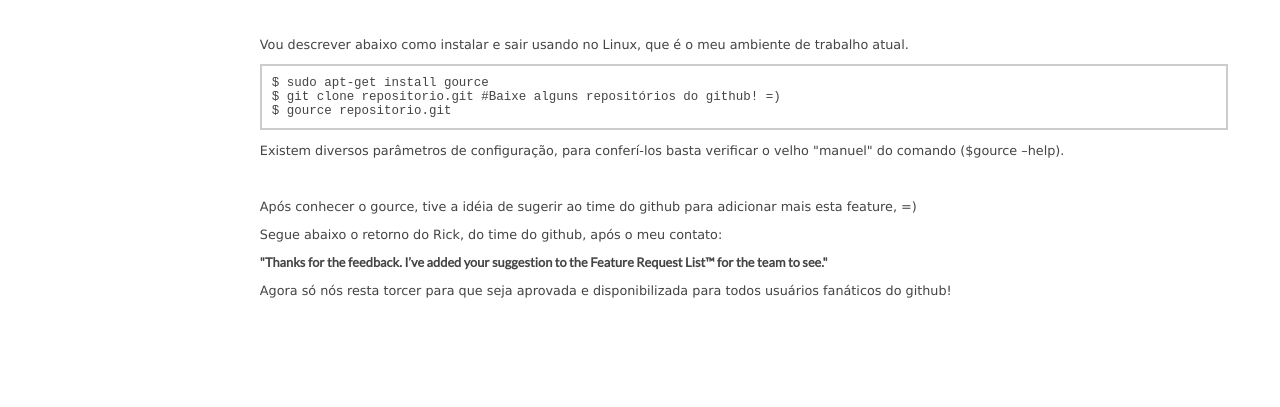
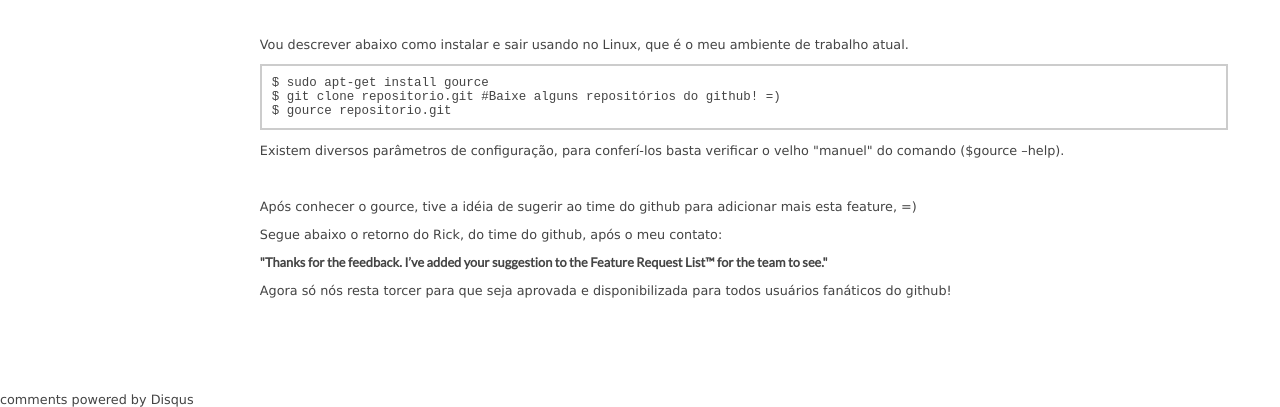
Before and after one commit to rgarbin/rgarbin.github.com, a Jekyll site: the page built from _posts/2012-07-24-gource-uma-nova-forma-de-visualizar-seus-repositorios.html, in a window 1280 px wide, cut to the strip 603-1010 px from the top of the page. Built offline with Jekyll 4.4.1, drawn with Linux system fonts in a browser that asks for light colours; comment, search, counter and statistics services are not loaded; before the commit the page ends 944 px from its top, so only the background shows below that.

Commit message:
add disqus for comments

```diff
--- /dev/null
+++ b/_layouts/post.html
@@ -0,0 +1,85 @@
+<html lang="en">
+<head>
+<meta charset="utf-8" />
+<!-- viewport meta to reset iPhone inital scale -->
+<meta name="viewport" content="width=device-width, initial-scale=1.0">
+<title>{{ site.title }} - {{ page.title }}</title>
+<meta content="{{ site.keywords }}" name="keywords">
+<meta content="{{ site.description }}" name="description">
+
+<link rel="stylesheet" href="http://fonts.googleapis.com/css?family=Lato">
+<link rel="stylesheet" media="screen" href="/assets/css/master.css"/>
+<link rel="stylesheet" media="screen" href="/assets/css/syntax.css"/>
+
+</head>
+<body>
+<section>
+  <header>
+    <div class="container">
+      <h1><span>rafael</span> garbin</h1>
+      <nav id="menu">
+        <ul>
+          <li><a href="/" alt="home">home</a></li>
+          <li><a href="/blog/" alt="Artigos">blog</a></li>
+          <li><a href="/references/" alt="Referencias">Recomendações</a></li>
+          <li><a href="/contact/" alt="contatos">contatos</a></li>
+          <li class="social"><a href="/rss.xml" alt="rss" target="_blanck">rss</a></li>
+        </ul>
+      </nav>
+    </div>
+  </header>
+</section>
+
+
+<section id="content">
+  <div class="container">
+
+    {{ content }}
+
+  </div>
+</section>
+
+<div id="disqus_thread"></div>
+<script type="text/javascript">
+    /* * * CONFIGURATION VARIABLES: EDIT BEFORE PASTING INTO YOUR WEBPAGE * * */
+    var disqus_shortname = 'garbin-homepage'; // required: replace example with your forum shortname
+
+    /* * * DON'T EDIT BELOW THIS LINE * * */
+    (function() {
+        var dsq = document.createElement('script'); dsq.type = 'text/javascript'; dsq.async = true;
+        dsq.src = 'http://' + disqus_shortname + '.disqus.com/embed.js';
+        (document.getElementsByTagName('head')[0] || document.getElementsByTagName('body')[0]).appendChild(dsq);
+    })();
+</script>
+<noscript>Please enable JavaScript to view the <a href="http://disqus.com/?ref_noscript">comments powered by Disqus.</a></noscript>
+<a href="http://disqus.com" class="dsq-brlink">comments powered by <span class="logo-disqus">Disqus</span></a>
+
+
+<section>
+  <footer></footer>
+</section>
+
+<!-- css3-mediaqueries.js for IE8 or older -->
+<!--[if lt IE 9]>
+  <script src="http://css3-mediaqueries-js.googlecode.com/svn/trunk/css3-mediaqueries.js"></script>
+<![endif]-->
+<script src="http://code.jquery.com/jquery.js"></script>
+<script src="http://html5shim.googlecode.com/svn/trunk/html5.js"></script>
+
+<script type="text/javascript">
+  var _gaq = _gaq || [];
+  _gaq.push(['_setAccount', 'UA-37317088-1']);
+  _gaq.push(['_trackPageview']);
+
+  (function() {
+    var ga = document.createElement('script'); ga.type = 'text/javascript'; ga.async = true;
+    ga.src = ('https:' == document.location.protocol ? 'https://ssl' : 'http://www') + '.google-analytics.com/ga.js';
+    var s = document.getElementsByTagName('script')[0]; s.parentNode.insertBefore(ga, s);
+  })();
+</script>
+
+<script src="/assets/javascript/jquery.js" type="text/javascript"></script>
+<script src="/assets/javascript/konami.js" type="text/javascript"></script>
+
+</body>
+</html>
--- a/_posts/2012-06-18-principais-skills-de-um-bom-programador.html
+++ b/_posts/2012-06-18-principais-skills-de-um-bom-programador.html
@@ -1,5 +1,5 @@
 ---
-layout: default
+layout: post
 title: Principais skills de um bom programador
 description: Após trabalhar algum tempo como programador e ter a oportunidade de conviver com diversas outras feras no assunto, resolvi escrever um pouco sobre o que considero os principais "skills" de um bom programador.
 ---
--- a/_posts/2012-07-20-glue-bom-amigo-para-ajudar-otimizando-seu-site.html
+++ b/_posts/2012-07-20-glue-bom-amigo-para-ajudar-otimizando-seu-site.html
@@ -1,5 +1,5 @@
 ---
-layout: default
+layout: post
 title: Glue – Bom amigo para ajudar a otimizar seu site!
 description: Hoje existem inúmeras ferramentas para geração de sprites, e uma das que eu mais gosto é o "Glue", pelo simples fato de ser um utilitário
 ---
--- a/_posts/2012-07-24-gource-uma-nova-forma-de-visualizar-seus-repositorios.html
+++ b/_posts/2012-07-24-gource-uma-nova-forma-de-visualizar-seus-repositorios.html
@@ -1,5 +1,5 @@
 ---
-layout: default
+layout: post
 title: Gource – Uma nova forma de visualizar seus repositórios!
 description: O Gource é um aplicativo para visualização gráfica de todo o histórico de versionamento de um projeto. Ele pode ler informações de um repositório Subversion, Bazaar, Mercurial ou Git para criar belas imagens da interação dos usuários com os arquivos/pastas.
 ---
--- a/_posts/2012-08-01-right-way-with-python-and-ruby.html
+++ b/_posts/2012-08-01-right-way-with-python-and-ruby.html
@@ -1,5 +1,5 @@
 ---
-layout: default
+layout: post
 title: Right way with python and ruby
 description: This is my first post in English to practice this skill that is so important. I intend to publish others post in english as well. Attention Unix fan boys , this post is for you!!!
 ---
```
